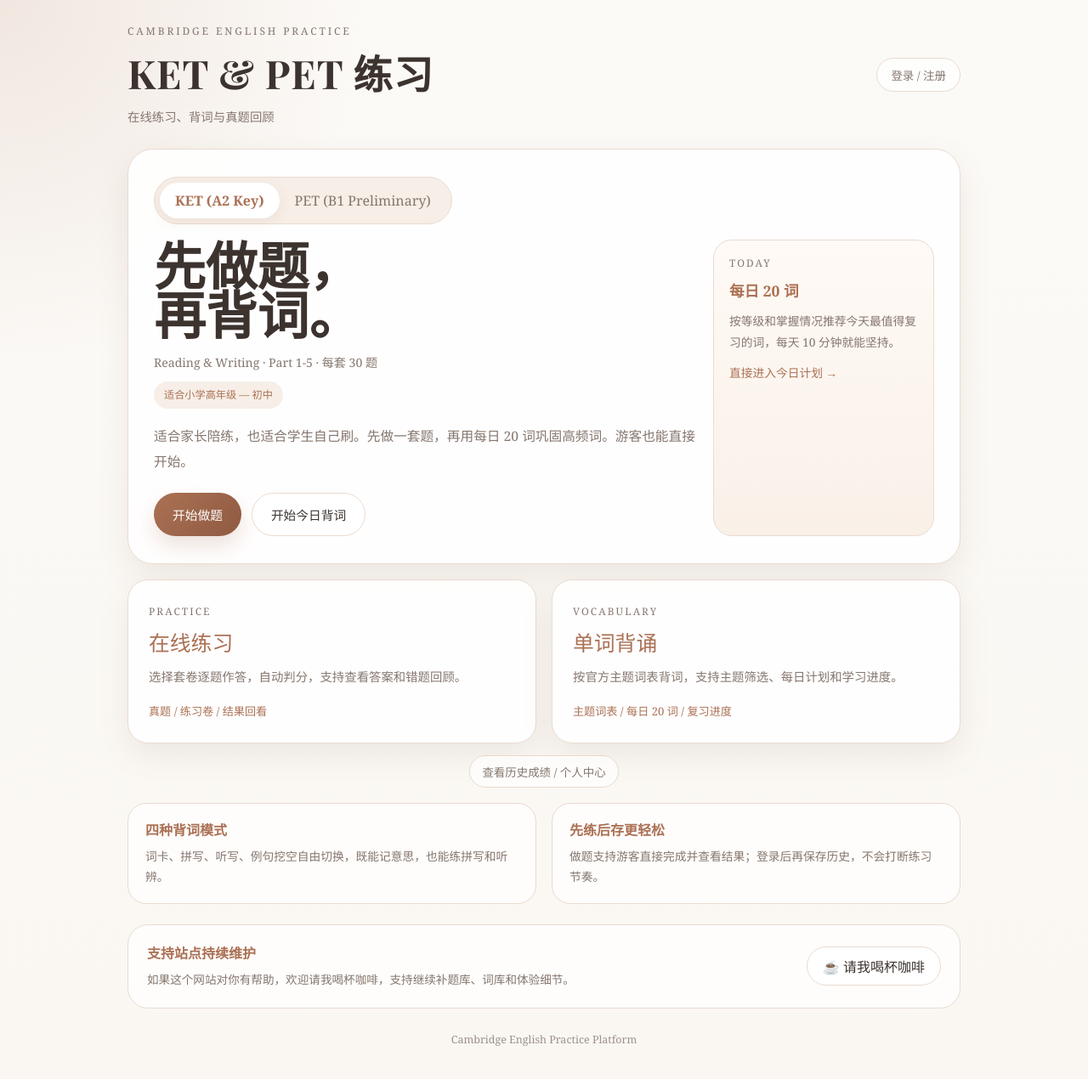
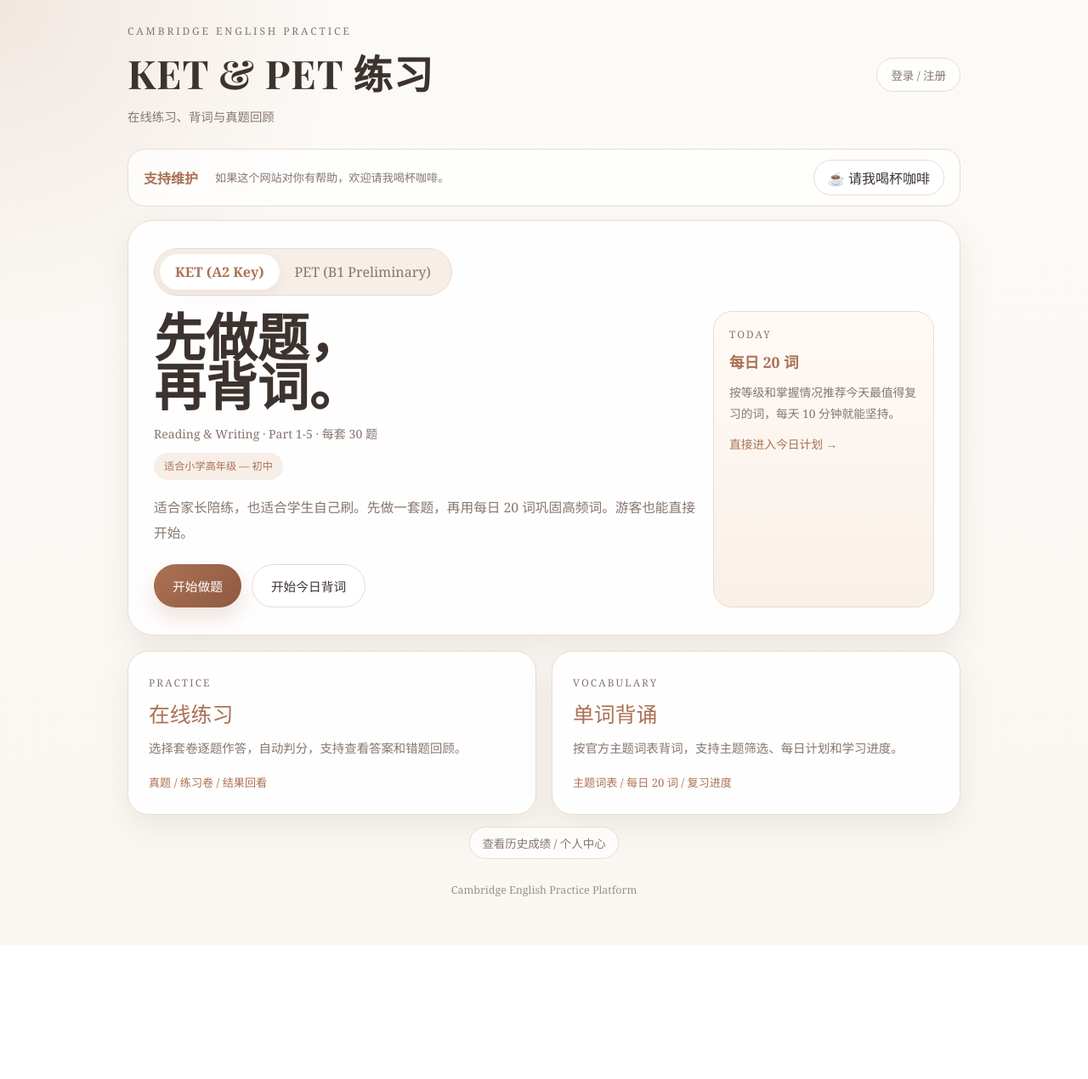
Before and after one commit to cswanghan/ket-online, a website: page public/index.html in a window 1280 px wide. Shown: the whole page at 85% size. After the commit the page ends 1112 px from the top, so only its background shows below. Drawn offline with nearby package versions, Linux system fonts and the light colour scheme.

Commit message:
style: tighten homepage support banner

```diff
--- a/public/index.html
+++ b/public/index.html
@@ -262,64 +262,49 @@
         }
         .subnav-link:hover { color: var(--accent); border-color: var(--accent); }
 
-        .notice-row {
-            display: grid;
-            grid-template-columns: 1fr 1fr;
-            gap: 18px;
-            margin-bottom: 24px;
-        }
-        .notice-card {
-            background: rgba(255,255,255,0.76);
-            border: 1px solid var(--line);
-            border-radius: 22px;
-            padding: 18px 20px;
-        }
-        .notice-card strong {
-            display: block;
-            color: var(--accent);
-            font-size: 1rem;
-            margin-bottom: 8px;
-        }
-        .notice-card p {
-            color: var(--muted);
-            font-size: 0.86rem;
-            line-height: 1.8;
-        }
-
         .support-card {
             background: rgba(255,255,255,0.8);
             border: 1px solid var(--line);
-            border-radius: 24px;
-            padding: 20px 22px;
+            border-radius: 20px;
+            padding: 12px 18px;
             display: flex;
             justify-content: space-between;
             align-items: center;
-            gap: 16px;
+            gap: 12px;
             flex-wrap: wrap;
+            margin-bottom: 16px;
         }
         .support-card strong {
-            display: block;
             color: var(--accent);
-            margin-bottom: 8px;
+            margin-right: 10px;
         }
         .support-card p {
             color: var(--muted);
-            font-size: 0.85rem;
-            line-height: 1.8;
+            font-size: 0.82rem;
+            line-height: 1.6;
         }
         .support-card button {
             display: inline-flex;
             align-items: center;
             gap: 8px;
-            padding: 10px 18px;
+            padding: 8px 16px;
             border-radius: 999px;
             border: 1px solid var(--line);
             background: white;
             color: var(--text);
             font: inherit;
             cursor: pointer;
+            flex-shrink: 0;
         }
         .support-card button:hover { color: var(--accent); border-color: var(--accent); }
+        .support-copy {
+            display: flex;
+            align-items: center;
+            gap: 10px;
+            flex: 1;
+            min-width: 0;
+            flex-wrap: wrap;
+        }
 
         .site-footer {
             text-align: center;
@@ -408,19 +393,20 @@
 
         @media (max-width: 840px) {
             .hero-grid,
-            .entry-grid,
-            .notice-row {
+            .entry-grid {
                 grid-template-columns: 1fr;
             }
         }
         @media (max-width: 640px) {
             .page { width: min(100vw - 24px, 980px); padding-top: 22px; }
             .hero { padding: 24px 18px; border-radius: 24px; }
-            .entry-card, .notice-card, .support-card { border-radius: 20px; }
+            .entry-card, .support-card { border-radius: 20px; }
             .hero-actions, .auth-links { align-items: stretch; }
             .hero-btn, .pill-link { width: 100%; justify-content: center; }
             .level-tabs { width: 100%; justify-content: space-between; }
             .level-tab { flex: 1; }
+            .support-copy { align-items: flex-start; }
+            .support-card button { width: 100%; justify-content: center; }
         }
     </style>
 </head>
@@ -436,6 +422,14 @@
                 <a class="pill-link" href="login.html">登录 / 注册</a>
             </div>
         </div>
+
+        <section class="support-card">
+            <div class="support-copy">
+                <strong>支持维护</strong>
+                <p>如果这个网站对你有帮助，欢迎请我喝杯咖啡。</p>
+            </div>
+            <button onclick="openDonate()">☕ 请我喝杯咖啡</button>
+        </section>
 
         <section class="hero">
             <div class="level-tabs">
@@ -485,25 +479,6 @@
         <div class="subnav">
             <a id="historyEntry" class="subnav-link" href="admin.html">查看历史成绩 / 个人中心</a>
         </div>
-
-        <section class="notice-row">
-            <div class="notice-card">
-                <strong>四种背词模式</strong>
-                <p>词卡、拼写、听写、例句挖空自由切换，既能记意思，也能练拼写和听辨。</p>
-            </div>
-            <div class="notice-card">
-                <strong>先练后存更轻松</strong>
-                <p>做题支持游客直接完成并查看结果；登录后再保存历史，不会打断练习节奏。</p>
-            </div>
-        </section>
-
-        <section class="support-card">
-            <div>
-                <strong>支持站点持续维护</strong>
-                <p>如果这个网站对你有帮助，欢迎请我喝杯咖啡，支持继续补题库、词库和体验细节。</p>
-            </div>
-            <button onclick="openDonate()">☕ 请我喝杯咖啡</button>
-        </section>
 
         <div class="site-footer">Cambridge English Practice Platform</div>
     </div>
```
